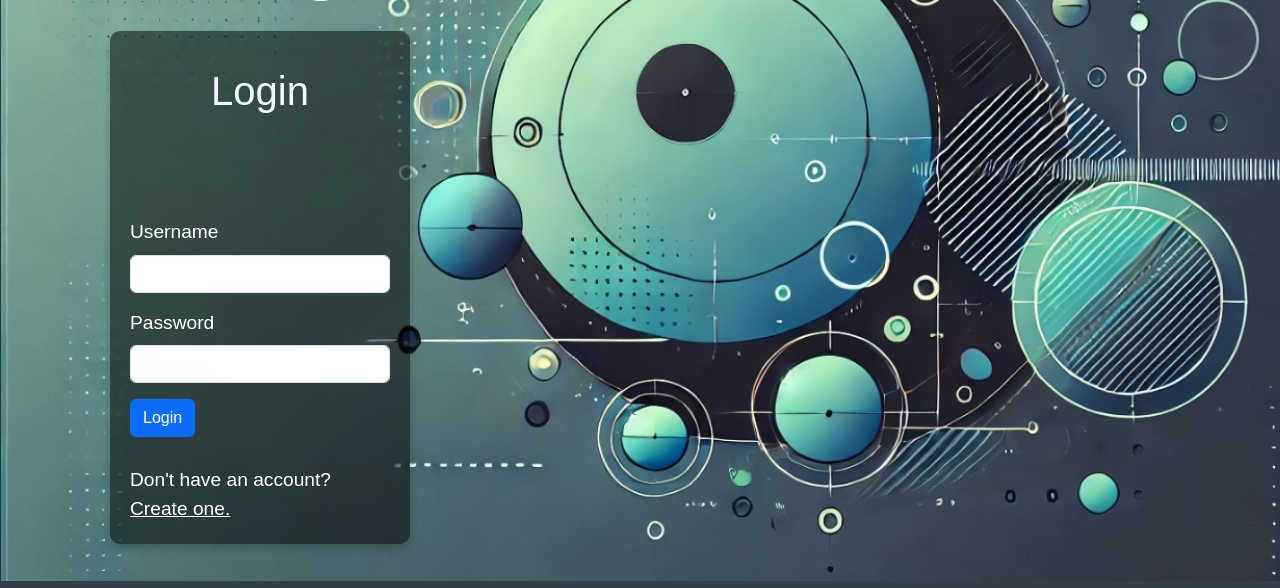
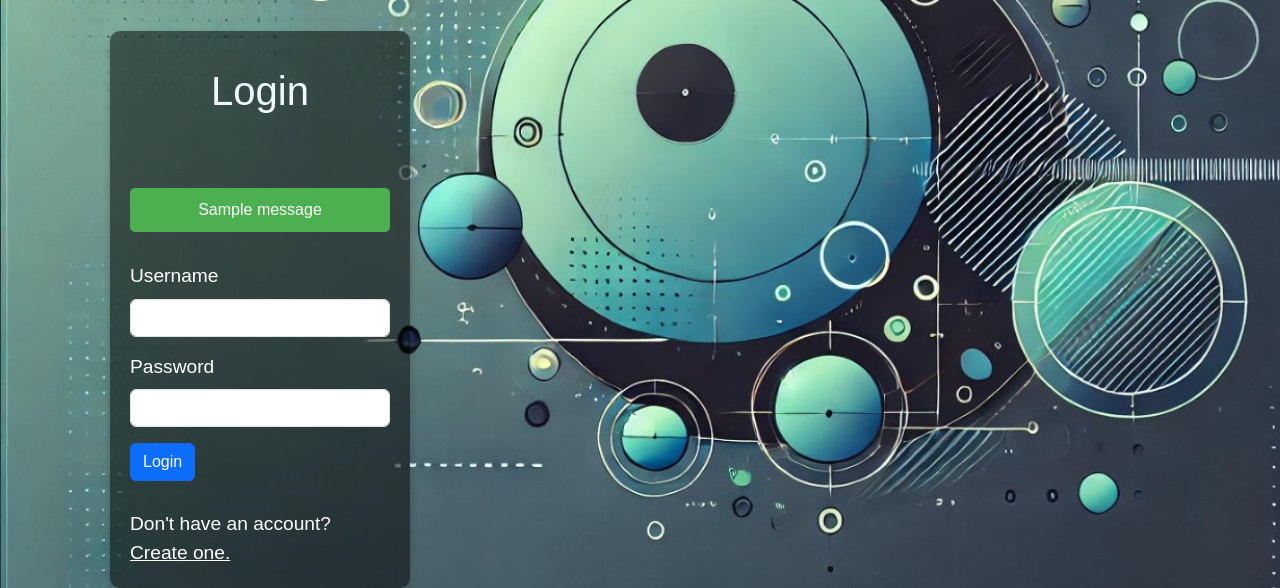
Before and after one commit to tudor1610/Chitra_Financial_Manager, a Flask app: page /login in a window 1280 px wide. Shown: the part 219-807 px from the top of the page. Run offline with Flask 3, Linux system fonts and the light colour scheme; tables that the repository leaves empty hold one stand-in row (values such as "Sample post"); one stand-in notice (Sample message) is shown; some libraries are stand-ins or nearby versions.

Commit message:
Solved flash bug

```diff
--- a/server.py
+++ b/server.py
@@ -6,7 +6,7 @@ from datetime import datetime
 
 app = Flask(__name__, static_folder="public")
 app.secret_key = "yoyo"
-app.config['SQLALCHEMY_DATABASE_URI'] = 'sqlite:///users.db'
+app.config['SQLALCHEMY_DATABASE_URI'] = 'sqlite:///financial_manager.db'
 app.config['SQLALCHEMY_TRACK_MODIFICATIONS'] = False
 
 db = SQLAlchemy(app)
--- a/templates/login.html
+++ b/templates/login.html
@@ -1,4 +1,3 @@
-
 <!DOCTYPE html>
 <html>
 <head>
@@ -30,6 +29,20 @@
 
       <h1 class="main-title text-center" style="color: aliceblue;">Login</h1>
       <br>
+
+      <!-- Display Flash Messages Here -->
+      {% with messages = get_flashed_messages(with_categories=true) %}
+          {% if messages %}
+              <div class="flash-messages">
+                  {% for category, message in messages %}
+                      <div class="flash-message {{ category }}">
+                          {{ message }}
+                      </div>
+                  {% endfor %}
+              </div>
+          {% endif %}
+      {% endwith %}
+
       <div>
         <form method="post" class="login-form">
           {% if error_msg %}
@@ -49,6 +62,9 @@
         <footer>Don't have an account? <a href="/create" style="color:rgb(255, 255, 255)";>Create one.</a> </footer>
 
       </div>
-      </div>
+    </div>
   </div>
 </main>
+
+</body>
+</html>
```
